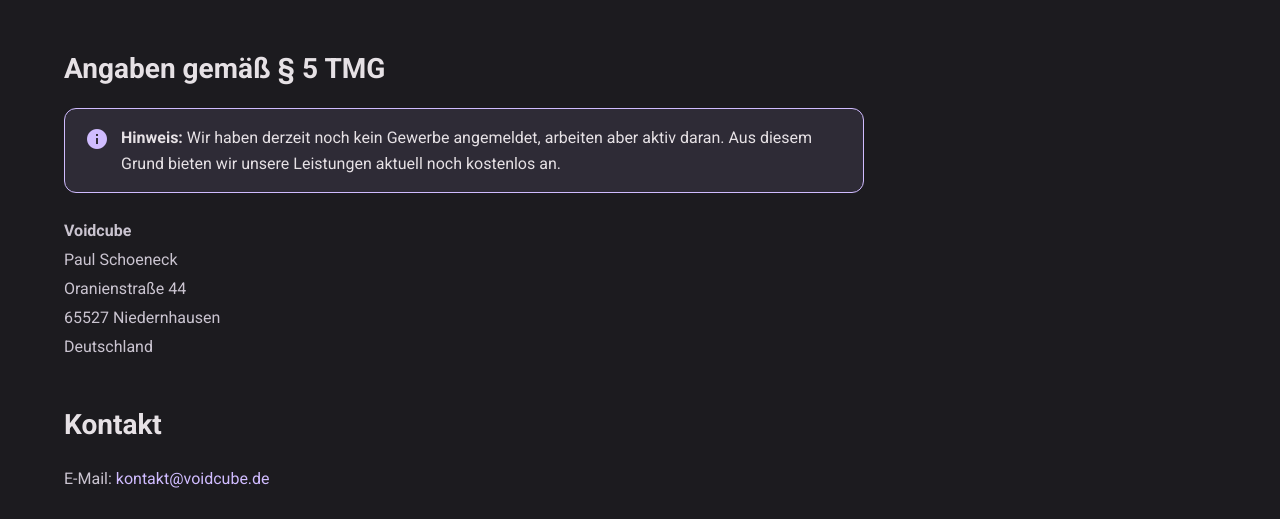
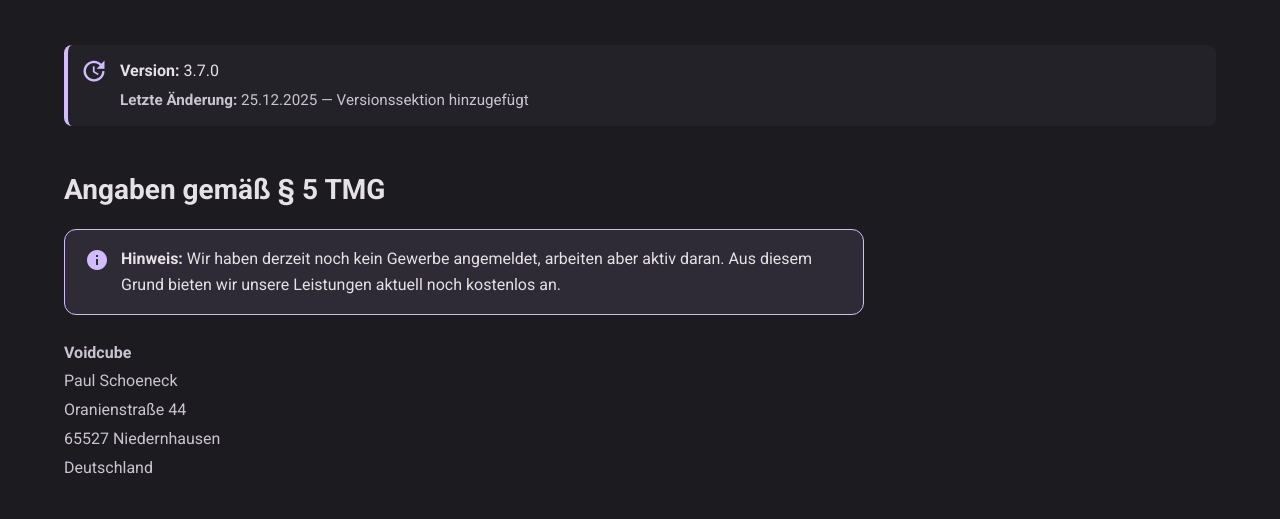
Before and after one commit to pixo2000/Voidcube-Web, a plain HTML site: page impressum.html in a window 1280 px wide. Shown: the part 235-754 px from the top of the page. Drawn offline with Linux system fonts and the light colour scheme.

Commit message:
Füge Versionsbox zur Impressum-Seite hinzu und style sie entsprechend

```diff
--- a/impressum.html
+++ b/impressum.html
@@ -52,6 +52,13 @@
     <section class="legal-section">
         <div class="container">
             <h1 class="legal-title">Impressum</h1>
+            <div class="version-box">
+                <span class="material-icons">update</span>
+                <div>
+                    <p><strong>Version:</strong> 3.7.0</p>
+                    <p class="version-note"><strong>Letzte Änderung:</strong> 25.12.2025 — Versionssektion hinzugefügt</p>
+                </div>
+            </div>
 
             <div class="legal-content">
                 <h2>Angaben gemäß § 5 TMG</h2>
--- a/styles.css
+++ b/styles.css
@@ -398,6 +398,33 @@ section {
     width: 100%;
     height: 100%;
     object-fit: cover;
+}
+
+/* Versions-Box - nutzt Dark-Mode Tokens */
+.version-box {
+    display: flex;
+    gap: 12px;
+    align-items: flex-start;
+    padding: 12px;
+    margin-bottom: 16px;
+    border-left: 4px solid var(--md-sys-color-primary);
+    background-color: rgba(208, 188, 255, 0.04);
+    border-radius: var(--md-sys-shape-corner-small);
+    color: var(--md-sys-color-on-background);
+}
+
+.version-box .material-icons {
+    color: var(--md-sys-color-primary);
+    font-size: 28px;
+    flex-shrink: 0;
+}
+
+.version-box p { margin: 0; }
+
+.version-box .version-note {
+    margin-top: 4px;
+    color: var(--md-sys-color-on-surface-variant);
+    font-size: 0.95em;
 }
 
 .team-name {
```
